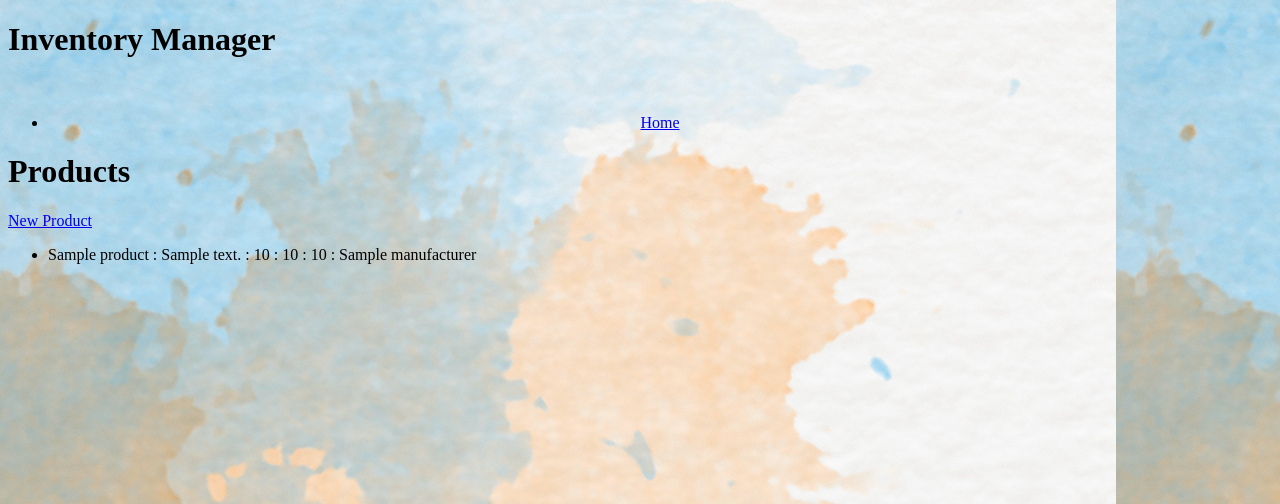
After one commit to CegDev85/shop_manager_project, a Flask app: page /products in a window 1280 px wide. The commit adds this page. Shown: the top 504 px of the page. Run offline with Flask 2, Linux system fonts and the light colour scheme; a database or web service that is not in the repository returns one stand-in record (values such as "Sample title"); some libraries are stand-ins or nearby versions.

Commit message:
started combining python with html

```diff
--- a/controllers/products_controller.py
+++ b/controllers/products_controller.py
@@ -5,12 +5,14 @@ from models.product import Product
 
 products_blueprint = Blueprint("products", __name__)
 
-@products_blueprint.route("/inventory")
-def stock():
-    stock = product_repository.select_all()
-    return render_template("products/inventory.html", all_stock=stock)
+@products_blueprint.route("/products")
+def product():
+    products = product_repository.select_all()
+    return render_template("products/stock.html", all_products=products)
+
+
+
 
 @products_blueprint.route("/orders")
 def recent_orders():
-
     return render_template("products/orders.html")
--- a/static/style.css
+++ b/static/style.css
@@ -1,3 +1,11 @@
 body {
     background-image:url("Screenshot\ 2021-05-28\ at\ 22.29.35.png")
 }
+
+.home-button {
+    text-align: center;
+}
+
+.options {
+    flex-direction: inherit;
+}
--- a/templates/index.html
+++ b/templates/index.html
@@ -4,7 +4,7 @@
 
 <div class="inventory-button">
     <nav>
-        <li><a href="/inventory">Inventory</a></li>
+        <li><a href="/products">Products</a></li>
     </nav>
 </div>
 <br>
--- /dev/null
+++ b/templates/products/stock.html
@@ -0,0 +1,19 @@
+{% extends 'base.html' %}
+
+{% block content %}
+<h1>Products</h1>
+
+<p class="btn--wrapper">
+  <a class="btn btn--action" href="/products/new">New Product</a>
+</p>
+
+<ul>
+  {% for product in all_products %}
+  <li>
+  <p>{{ product.prod_name }} : {{ product.prod_desc}} : {{ product.stock_qty }} : {{ product.buy_cost }}
+       : {{ product.sell_price }} : {{ product.manufacturer.manufacturer_name }}</p>
+  {% endfor %}
+</ul>
+
+
+{% endblock %}
```
Also changed, not shown: templates/products/inventory.html (deleted, +0 -12 lines).
